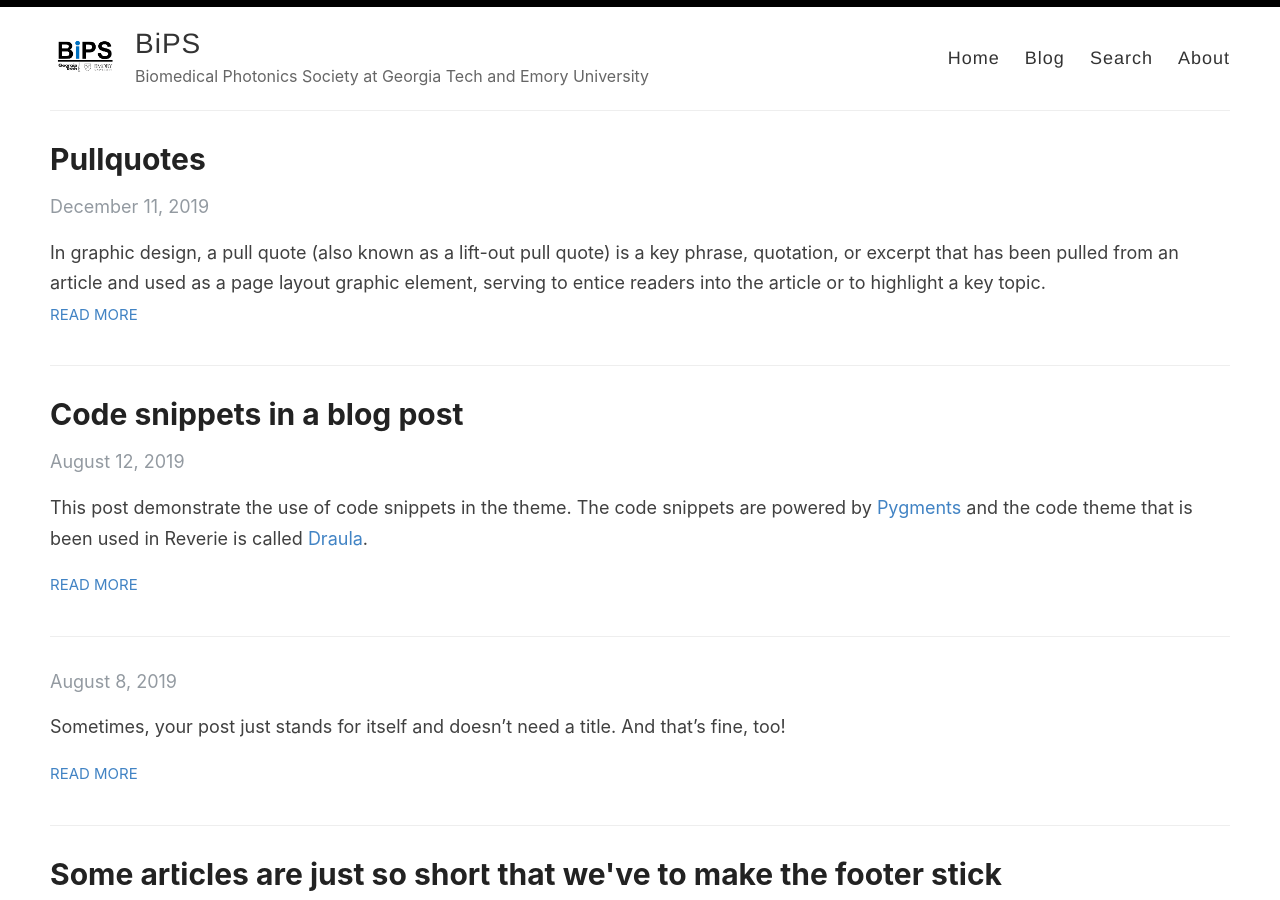
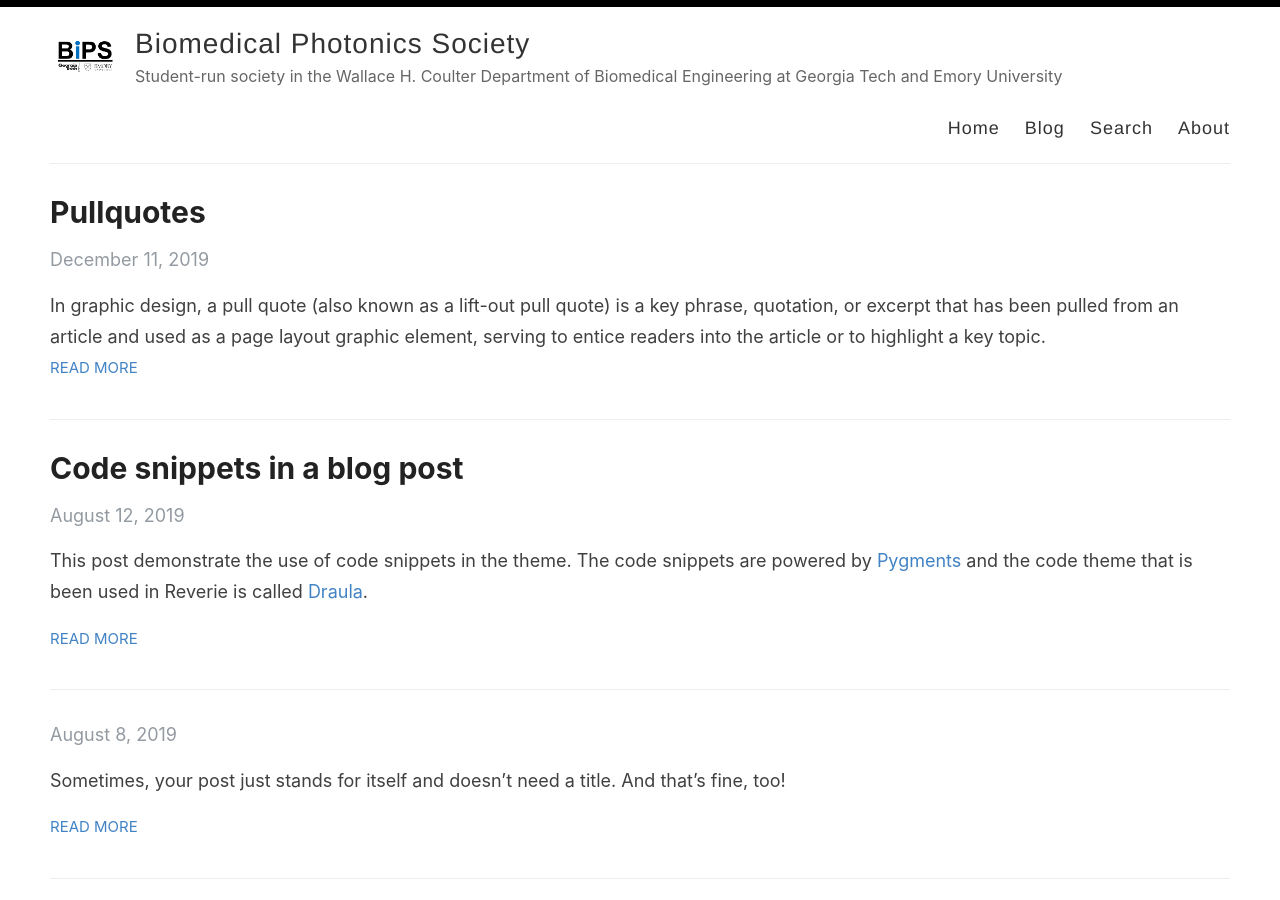
Before and after one commit to bipsgatech/bipsgatech.github.io, a Jekyll site: the page built from index.html, in a window 1280 px wide and 900 px high. Built offline with Jekyll 4.4.1, drawn with Linux system fonts in a browser that asks for light colours; the list of posts is cut into pages by our own code.

Commit message:
Update _config.yml
change webpage title

```diff
--- a/_config.yml
+++ b/_config.yml
@@ -4,13 +4,13 @@
 
 #
 # Name of your site (displayed in the header)
-name: BiPS
+name: Biomedical Photonics Society
 
 # Name of the author
-author: Biomedical Photonics Society
+author: BiPS
 
 # Short bio or description (displayed in the header)
-description: Biomedical Photonics Society at Georgia Tech and Emory University
+description: Student-run society in the Wallace H. Coulter Department of Biomedical Engineering at Georgia Tech and Emory University
 
 # URL of your avatar or profile pic (you could use your GitHub profile pic)
 avatar: /images/BiPS_logo.png
```
